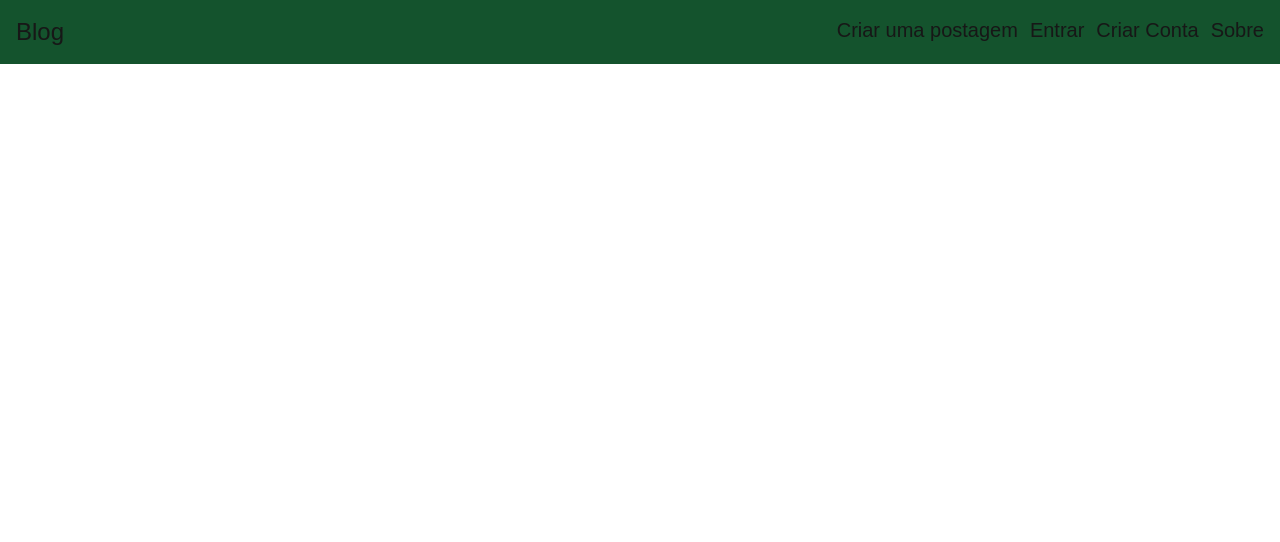
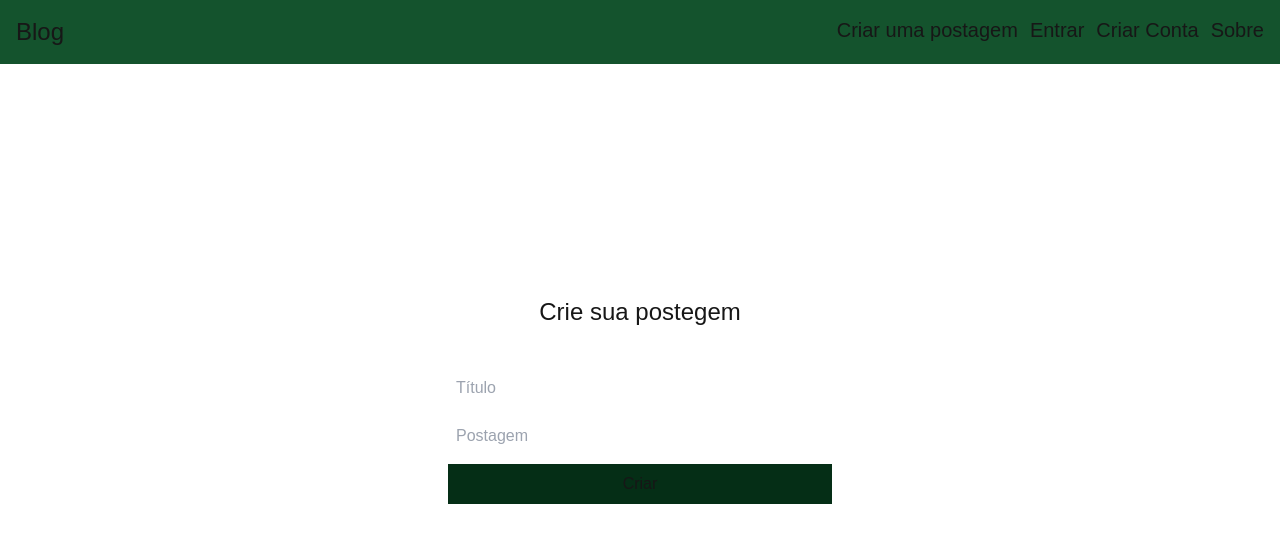
Before and after one commit to Gui-fga/blog_oo, a Next.js app: page /posts in a window 1280 px wide. Shown: the top 542 px of the page. Built offline with nearby package versions, Linux system fonts and the light colour scheme.

Commit message:
fiz quase nada kk

```diff
--- a/src/app/(pages)/posts/page.js
+++ b/src/app/(pages)/posts/page.js
@@ -1,8 +1,12 @@
-export default function CriarPosts (){
-    return (
-      <div>
-        <h1>Crie sus postagem</h1>
-        <input class="p-2 w-96 text-black"type="text" placeholder="Email"/>
-        </div>
-  )
+export default function Login (){
+  return (
+    <div className="flex flex-col items-center justify-center h-screen">
+        <h1 class='text-2xl mb-10'>Crie sua postegem</h1>
+        <form class="flex flex-col space-y-2">
+          <input class="p-2 w-96 text-black"type="text" placeholder="Título"/>
+          <input class="p-2 w-96 text-black" type="password" placeholder="Postagem"/>
+          <button class="bg-green-950 p-2 hover:bg-green-900"> Criar </button>
+      </form>
+  </div>
+)
 }
```
